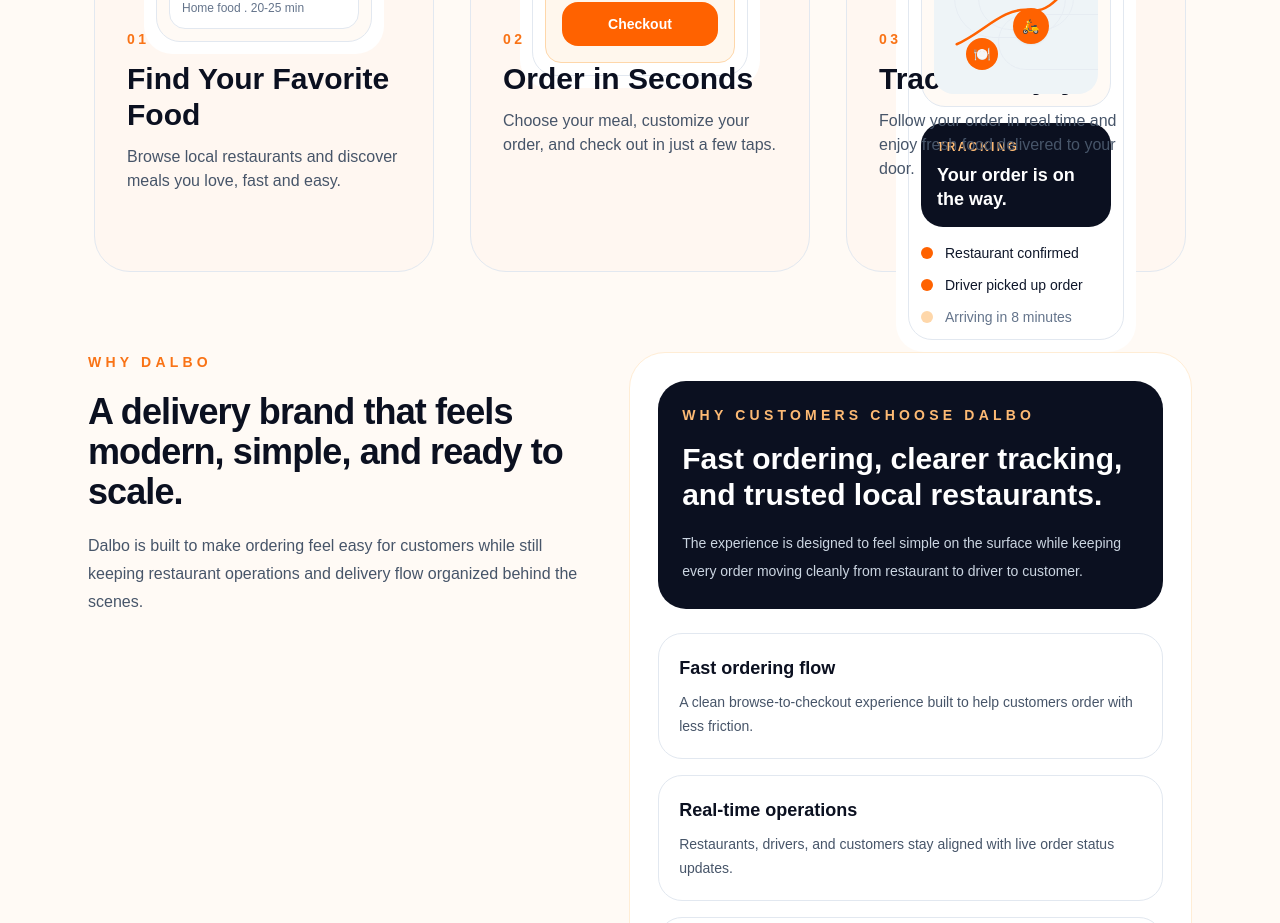
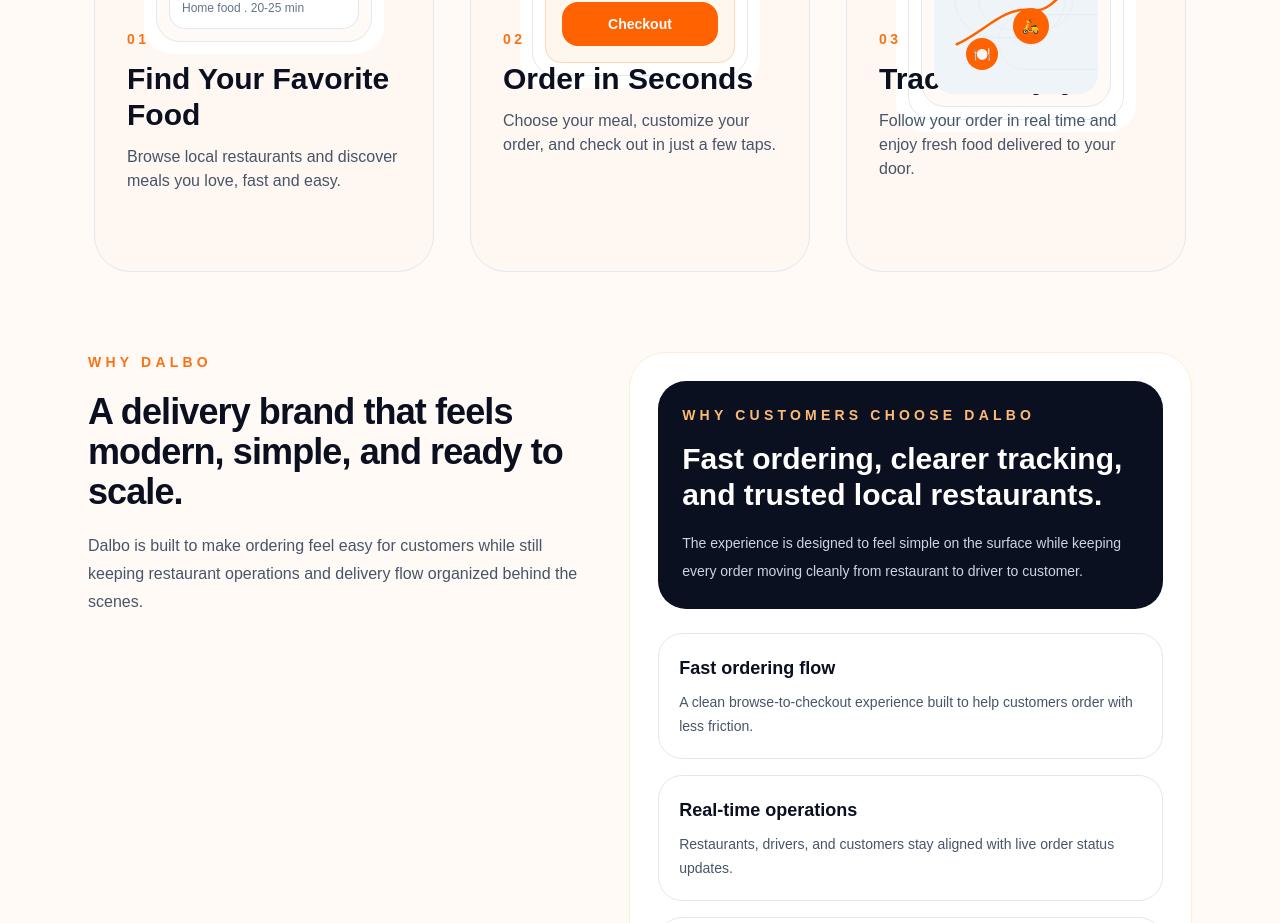
Before and after one commit to askar2022/dalbo, a Next.js app in the folder apps/web/: page / in a window 1280 px wide. Shown: the part 1180-2103 px from the top of the page. Built offline with nearby package versions, Linux system fonts and the light colour scheme.

Commit message:
Clean up third landing page tracking card

```diff
--- a/apps/web/app/page.tsx
+++ b/apps/web/app/page.tsx
@@ -189,26 +189,6 @@
             <div className="absolute right-6 top-4 flex h-9 w-9 items-center justify-center rounded-full bg-white text-base shadow-sm">
               🏠
             </div>
-          </div>
-        </div>
-        <div className="mt-4 rounded-[22px] bg-[#0b1020] p-4 text-white">
-          <p className="text-xs font-semibold uppercase tracking-[0.2em] text-orange-300">
-            Tracking
-          </p>
-          <p className="mt-2 text-lg font-semibold leading-6">Your order is on the way.</p>
-        </div>
-        <div className="mt-4 space-y-3">
-          <div className="flex items-center gap-3">
-            <span className="h-3 w-3 rounded-full bg-[#ff6200]" />
-            <p className="text-sm font-medium text-slate-900">Restaurant confirmed</p>
-          </div>
-          <div className="flex items-center gap-3">
-            <span className="h-3 w-3 rounded-full bg-[#ff6200]" />
-            <p className="text-sm font-medium text-slate-900">Driver picked up order</p>
-          </div>
-          <div className="flex items-center gap-3">
-            <span className="h-3 w-3 rounded-full bg-orange-200" />
-            <p className="text-sm font-medium text-slate-500">Arriving in 8 minutes</p>
           </div>
         </div>
       </div>
```
